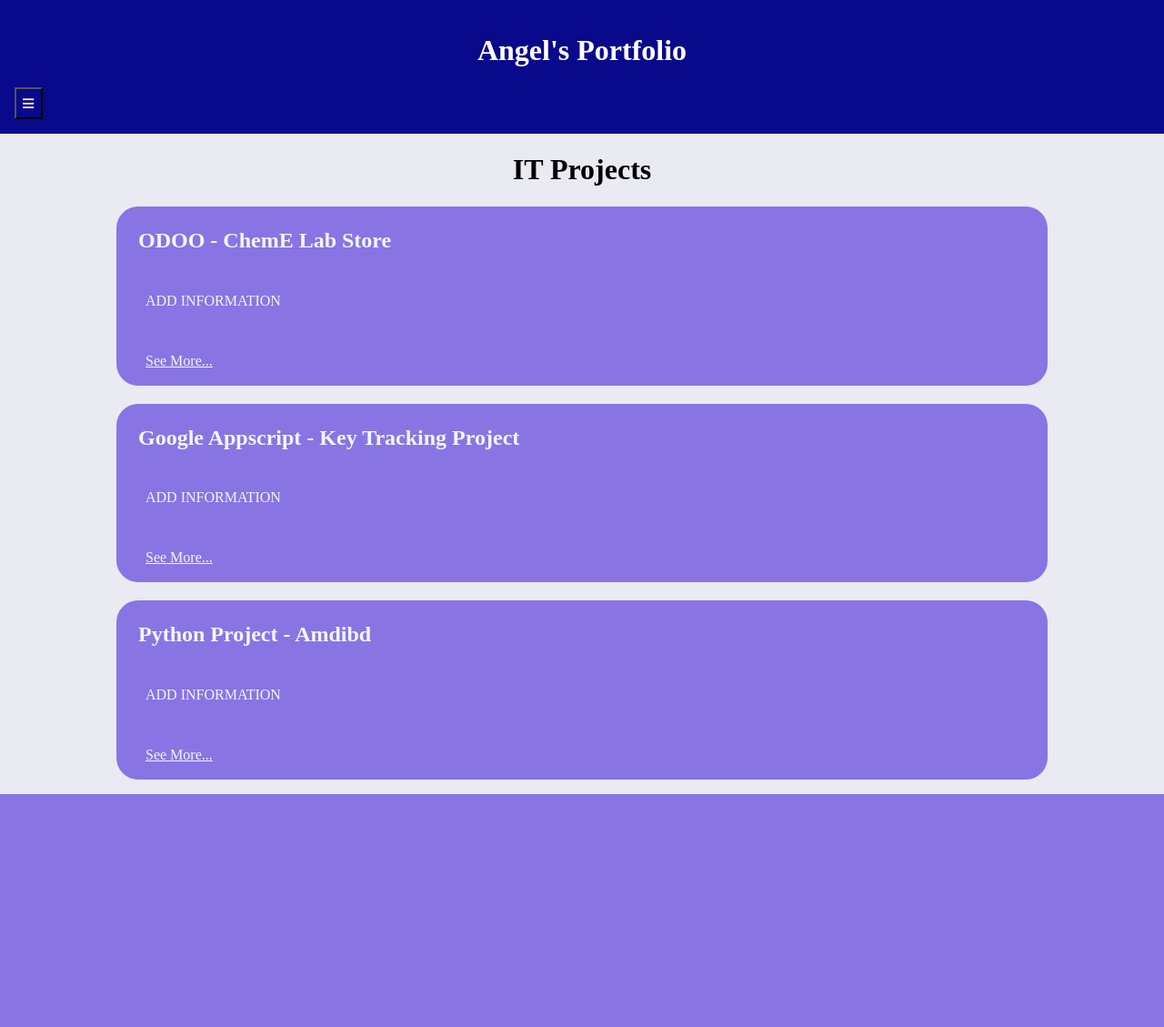
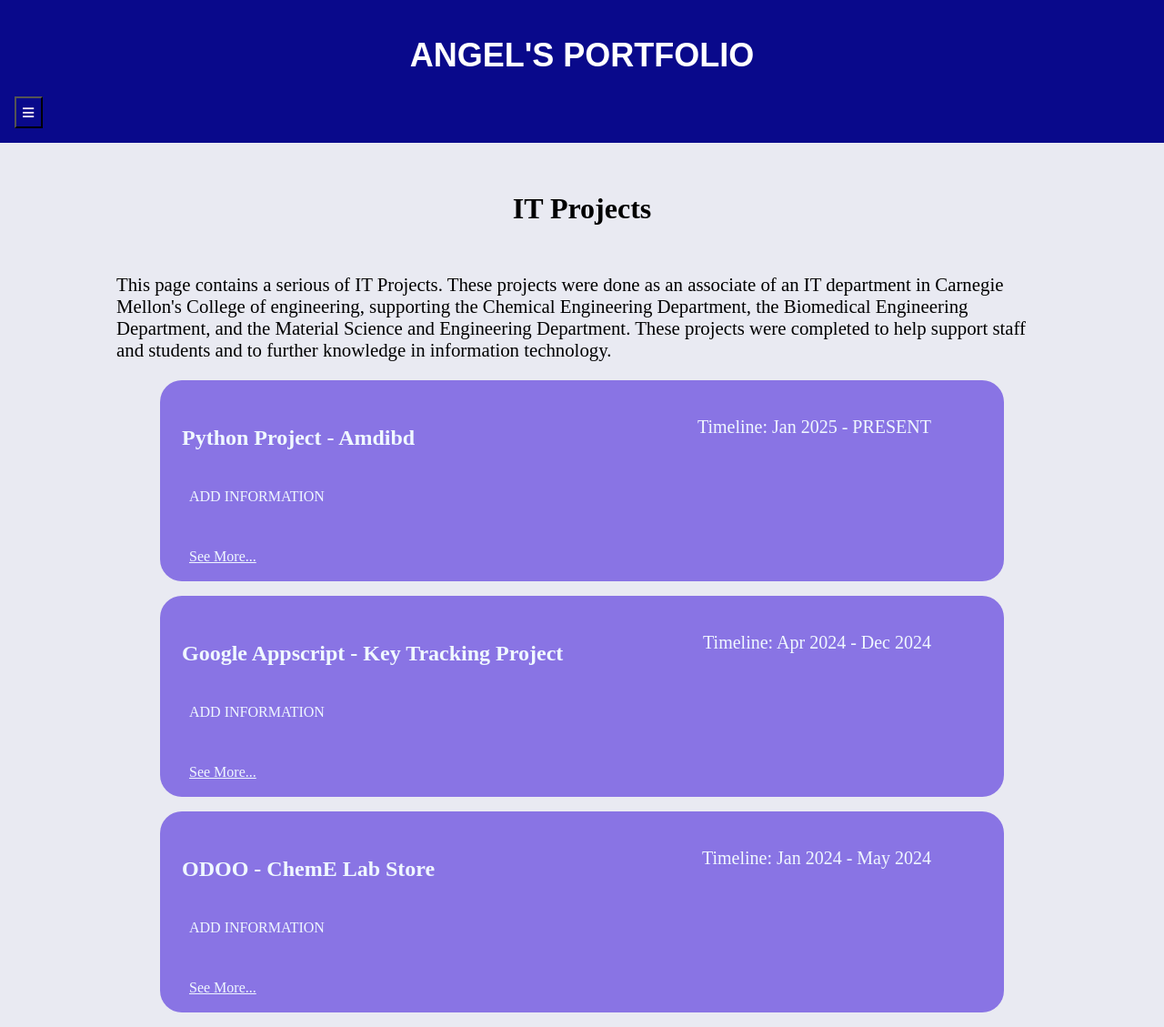
Before and after one commit to anyaga/portfolio, a Django app: page /IT_projects in a window 1280 px wide. Shown: the whole page at 91% size. Before the commit the page ends 873 px from the top, so only its background shows below. Run offline with Django 5.2, Linux system fonts and the light colour scheme.

Commit message:
Add bios of each of the pages

```diff
--- a/portfolio_project/portfolio_project/static/portfolio_project/portfolio.css
+++ b/portfolio_project/portfolio_project/static/portfolio_project/portfolio.css
@@ -12,9 +12,15 @@ body{
 
 #page_title{
     color:white;
+    font-size:large;
     text-decoration: none;
+    font-family:"Gill Sans Extrabold", sans-serif;
+    text-transform: uppercase;
 }
 
+#page_summary{
+    font-size:1.3em;
+}
 /**
 https://codepen.io/sean_codes/pen/zwJQeB
 **/
@@ -89,19 +95,35 @@ div.content {
 }
 
 #id_title{
+    padding: 1em;
     text-align: center;
+}
+
+.title_line{
+    display: flex;
+    align-items: center;
+    justify-content: space-between;
 }
 
 
 .box_blurb{
-    margin: 1em 5em 1em 5em;
+    margin: 1em 3em 1em 3em;
     background-color: #8974e4;
     border-radius: 1.5em;
 }
 
 .box_title{
     color: aliceblue;
+    padding-top: 1em;
+    padding-left: 1em;
+    padding-right: 1em;
+}
+
+.box_timeline{
+    color: aliceblue;
     padding: 1em;
+    margin-right: 3em;
+    font-size: 20px;
 }
 
 .box_content{
@@ -112,6 +134,6 @@ div.content {
 }
 
 #id_body_content{
-    margin-left:3em;
-    margin-right:3em;
+    margin-left:8em;
+    margin-right:8em;
 }
--- a/portfolio_project/portfolio_project/templates/portfolio_project/it_project_page.html
+++ b/portfolio_project/portfolio_project/templates/portfolio_project/it_project_page.html
@@ -2,23 +2,42 @@
 
 {% block content %}
     <div><h1 id="id_title">IT Projects</h1></div>
+    <p id="page_summary">
+        This page contains a serious of IT Projects. These projects were done as an
+        associate of an IT department in Carnegie Mellon's College of engineering,
+        supporting the Chemical Engineering Department, the Biomedical Engineering
+        Department, and the Material Science and Engineering Department. These projects
+        were completed to help support staff and students and to further knowledge in
+        information technology.
 
+
+    </p>
+    <div id="id_ambidb" class="box_blurb">
+        <div class="title_line">
+            <h2 class="box_title">Python Project - Amdibd</h2>
+            <p class="box_timeline">Timeline: Jan 2025 - PRESENT</p>
+        </div>
+        <p class="box_content">ADD INFORMATION</p>
+        <a class="box_content" href="{% url 'amdibd'%}">See More...</a>
+        <br><br>
+    </div>
+    <div id="id_appscript" class="box_blurb">
+        <div class="title_line">
+            <h2 class="box_title">Google Appscript - Key Tracking Project</h2>
+            <p class="box_timeline">Timeline: Apr 2024 - Dec 2024</p>
+        </div>
+        <p class="box_content">ADD INFORMATION</p>
+        <a class="box_content" href="{% url 'key_tracking' %}">See More...</a>
+        <br><br>
+    </div>
     <div id="id_cheme_store" class="box_blurb">
-        <h2 class="box_title">ODOO - ChemE Lab Store</h2>
+        <div class="title_line">
+            <h2 class="box_title">ODOO - ChemE Lab Store</h2>
+            <p class="box_timeline">Timeline: Jan 2024 - May 2024</p>
+        </div>
         <p class="box_content">ADD INFORMATION</p>
         <a class="box_content" href="{% url 'odoo'%}">See More...</a>
         <br><br>
     </div>
-    <div id="id_appscript" class="box_blurb">
-        <h2 class="box_title">Google Appscript - Key Tracking Project</h2>
-        <p class="box_content">ADD INFORMATION</p>
-        <a class="box_content" href="{% url 'key_tracking' %}">See More...</a>
-        <br><br>
-    </div>
-    <div id="id_ambidb" class="box_blurb">
-        <h2 class="box_title">Python Project - Amdibd</h2>
-        <p class="box_content">ADD INFORMATION</p>
-        <a class="box_content" href="{% url 'amdibd'%}">See More...</a>
-        <br><br>
-    </div>
+
 {% endblock%}
--- a/portfolio_project/portfolio_project/templates/portfolio_project/main.html
+++ b/portfolio_project/portfolio_project/templates/portfolio_project/main.html
@@ -9,7 +9,7 @@
 {% block content %}
     <div><h1 id="id_title">Welcome to My Portfolio</h1></div>
 
-    <p>
+    <p id="page_summary">
         The purpose of this page is to act as a portfolio for all of my past projects.
         These projects included projects completed in academic courses, research projects,
         employment opportunites, and more. These projects cover a range of engineering and
@@ -17,7 +17,9 @@
         ..........
     </p>
     <div id="biography" class="box_blurb">
-        <h2 class="box_title">Who am I....</h2>
+        <div class="title_line">
+            <h2 class="box_title">Who am I....</h2>
+        </div>
         <p class="box_content">ADD INFORMATION</p>
     </div>
 {% endblock%}
```
Also changed, not shown: portfolio_project/portfolio_project/templates/portfolio_project/cad_project_page.html (+8 -2 lines), portfolio_project/portfolio_project/templates/portfolio_project/class_project_page.html (+22 -5 lines), portfolio_project/portfolio_project/templates/portfolio_project/personal_project_page.html (+14 -1 lines).
